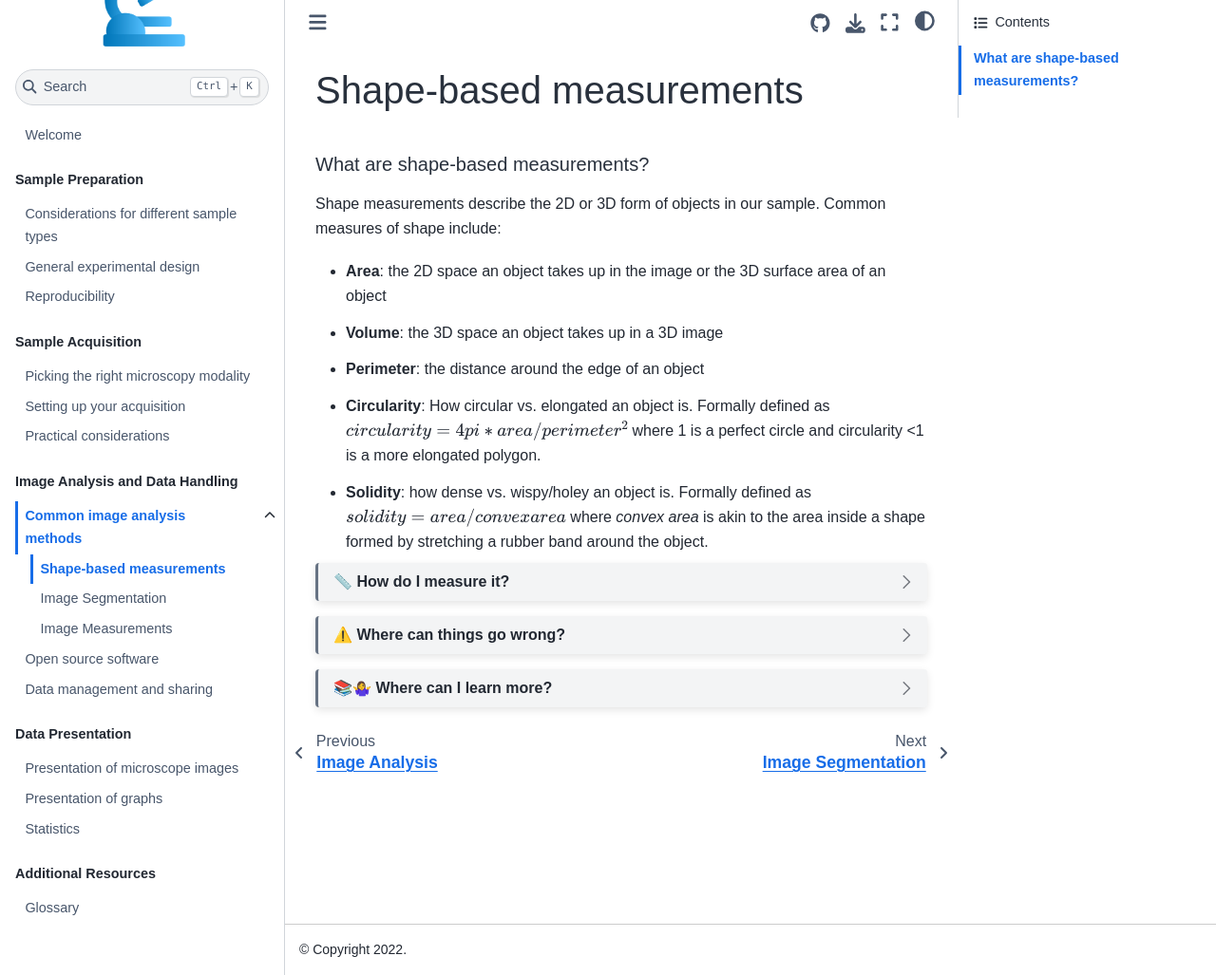
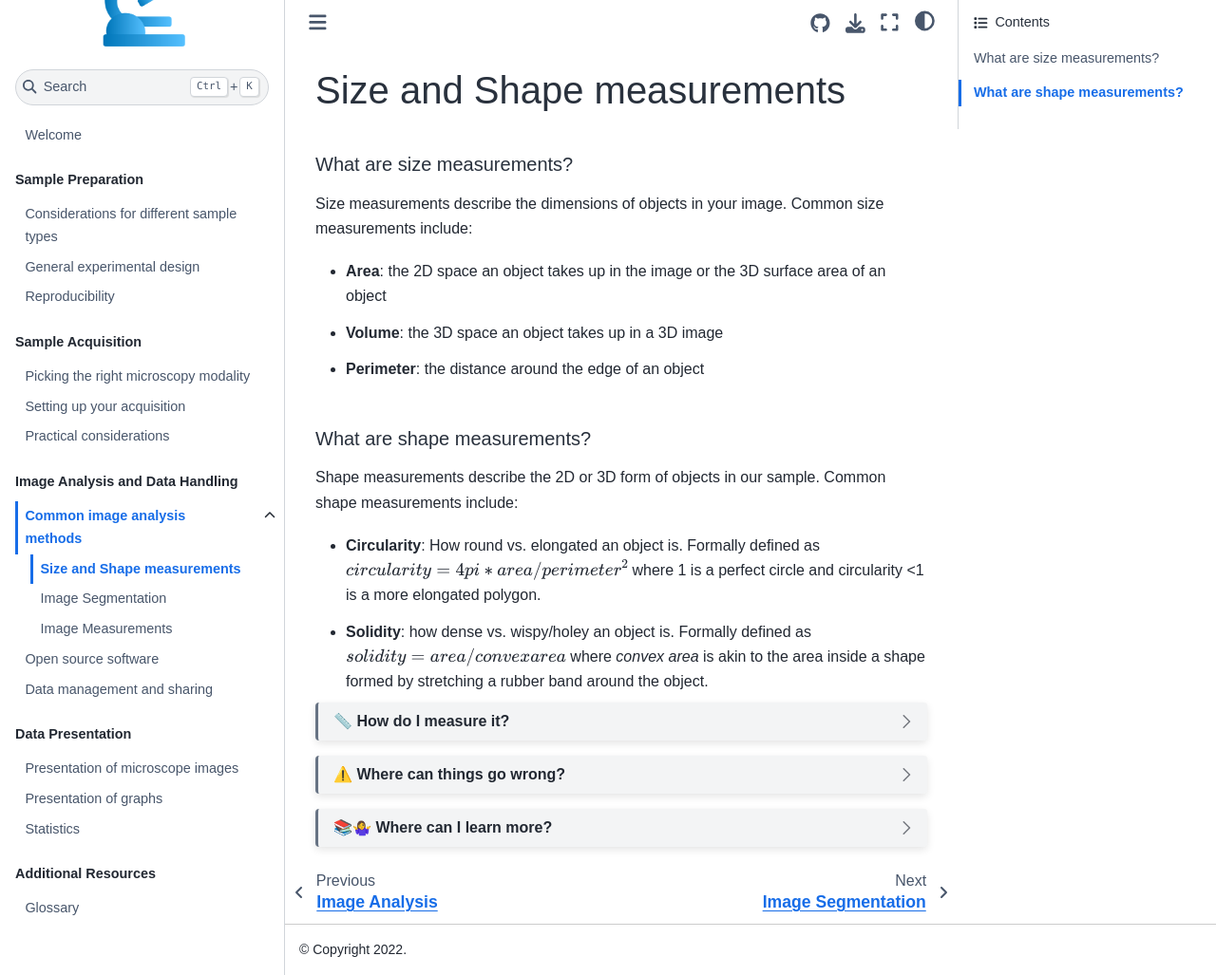
Before and after one commit to COBA-NIH/MicroscopyForBeginnersReferenceGuide, a Jupyter Book: the page built from 03_Image_analysis/01-1_Shape.md, in a window 1280 px wide and 1027 px high. Shown: the whole window at 95% size. Built offline with Jupyter Book 1.0.4 settings and Sphinx 7.4.7 and the Sphinx Book theme 1.1.4, drawn with Linux system fonts in a browser that asks for light colours.

Commit message:
Fix up size and shape section

````diff
--- a/03_Image_analysis/01-1_Shape.md
+++ b/03_Image_analysis/01-1_Shape.md
@@ -1,19 +1,22 @@
-# Shape-based measurements
+# Size and Shape measurements
 
-
-## What are shape-based measurements?
-Shape measurements describe the 2D or 3D form of objects in our sample. Common measures of shape include:
+## What are size measurements?
+Size measurements describe the dimensions of objects in your image. Common size measurements include:
 
 * **Area**: the 2D space an object takes up in the image or the 3D surface area of an object
 * **Volume**: the 3D space an object takes up in a 3D image
 * **Perimeter**: the distance around the edge of an object
-* **Circularity**: How circular vs. elongated an object is. Formally defined as $circularity = 4pi*{area}/{perimeter}^2$ where 1 is a perfect circle and circularity <1 is a more elongated polygon.
+
+## What are shape measurements?
+Shape measurements describe the 2D or 3D form of objects in our sample. Common shape measurements include:
+
+* **Circularity**: How round vs. elongated an object is. Formally defined as $circularity = 4pi*{area}/{perimeter}^2$ where 1 is a perfect circle and circularity <1 is a more elongated polygon.
 * **Solidity**: how dense vs. wispy/holey an object is. Formally defined as $solidity = area/convex area$ where _convex area_ is akin to the area inside a shape formed by stretching a rubber band around the object.
 
 
 ```{dropdown} 📏 How do I measure it?
 
-After segmenting an image to locate the pixels belonging to different objects, morphology can be measured readily in many image analysis softwares, like FIJI and CellProfiler. In {term}`Fiji`, after identifying your objects as {term}`ROIs`, be sure to **Analyze > Set Measurements…** and select “Shape Descriptors” then simply measure your ROIs with **Analyze > Measure**. In CellProfiler, this is accomplished using the module MeasureObjectSizeShape.
+After segmenting an image to locate the pixels belonging to different objects, morphology can be measured readily in many image analysis softwares, like FIJI and CellProfiler. For example, in {term}`Fiji`, after identifying your objects as {term}`ROIs`, be sure to **Analyze > Set Measurements…** and select “Shape Descriptors” then simply measure your ROIs with **Analyze > Measure**. In CellProfiler, this is accomplished using the module MeasureObjectSizeShape.
 ```
 
 ```{dropdown} <span style="color: red">⚠️</span> Where can things go wrong?
--- a/_toc.yml
+++ b/_toc.yml
@@ -23,7 +23,7 @@ parts:
     title: Common image analysis methods
     sections:
       - file: 03_Image_analysis/01-1_Shape
-        title: Shape-based measurements
+        title: Size and Shape measurements
       - file: 03_Image_analysis/Image_segmentation
         title: Image Segmentation
       - file: 03_Image_analysis/Image_measurements
````
Also changed, not shown: welcome.md (+10 -2 lines).
